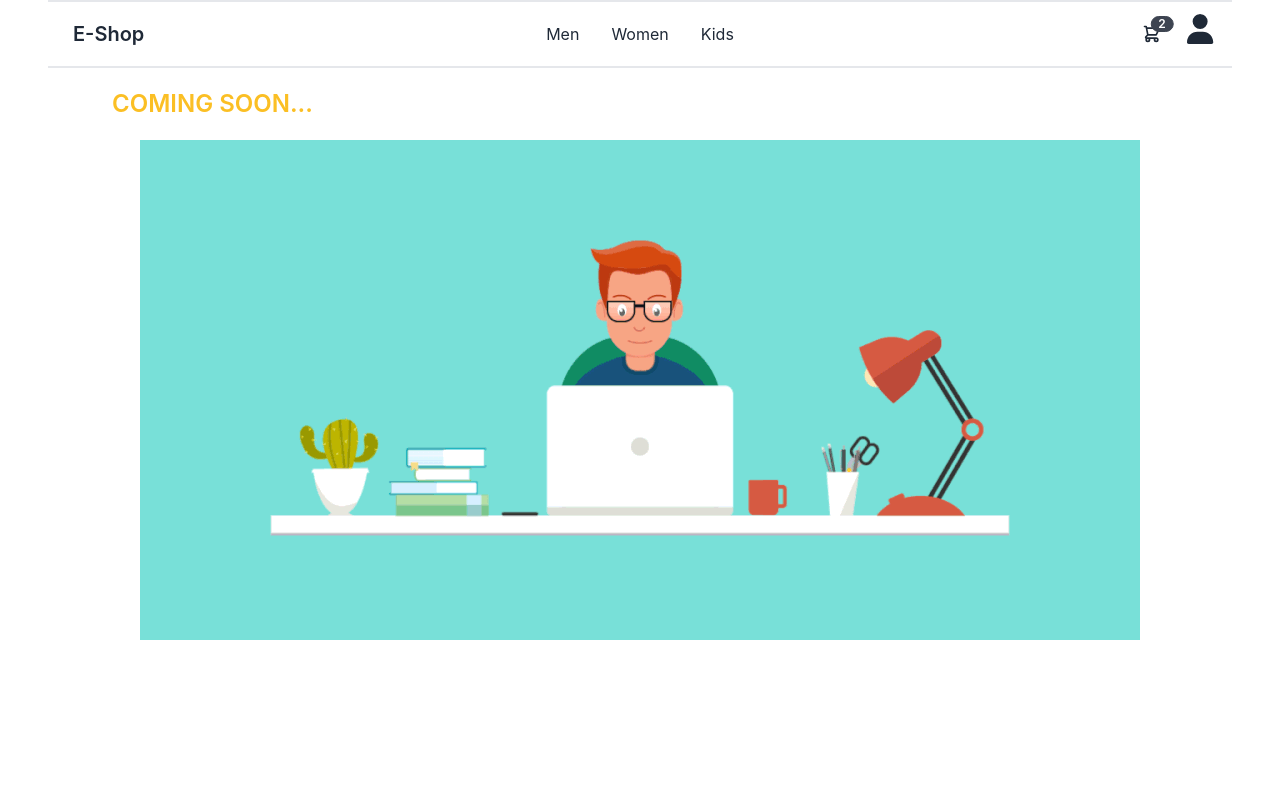
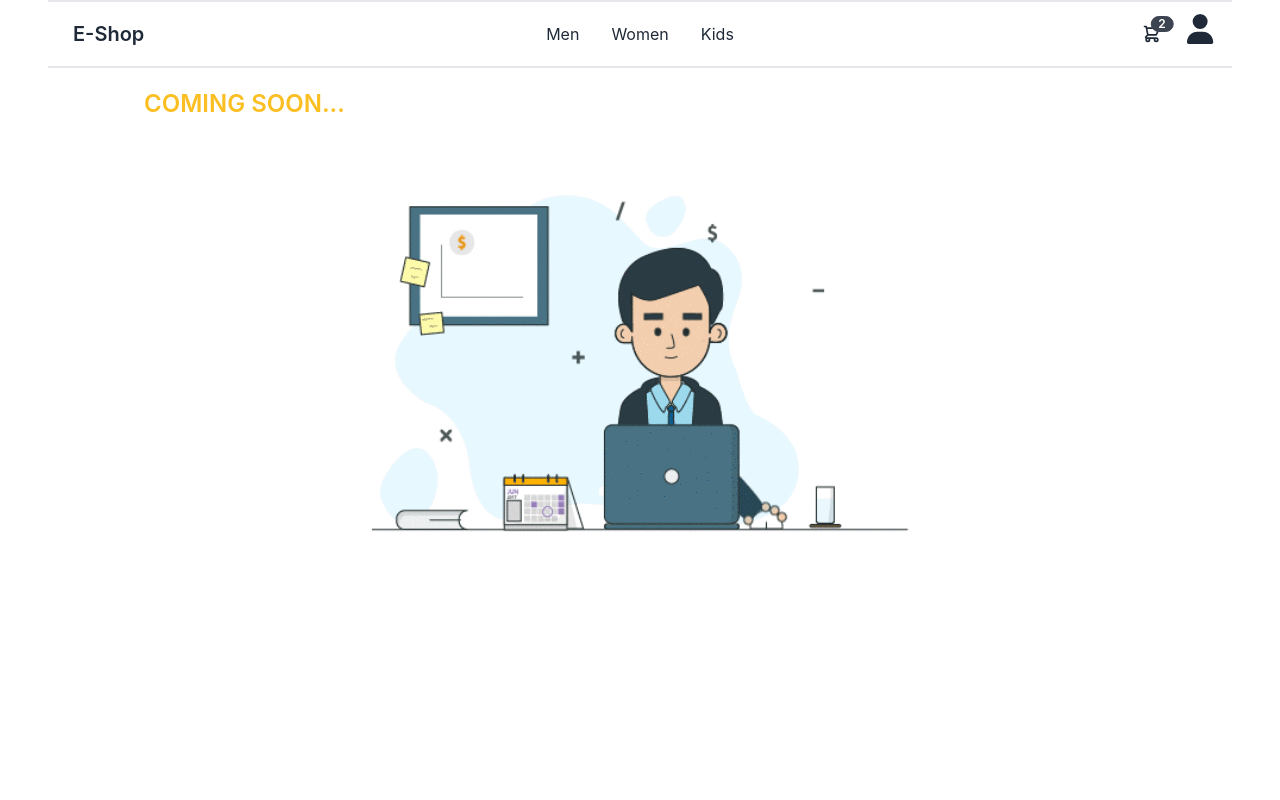
Before and after one commit to ashrafurrahman22/front-end-task, a React (Create React App) app: page /kids in a window 1280 px wide. Shown: the top 800 px of the page. Built offline with nearby package versions, Linux system fonts and the light colour scheme.

Commit message:
men-women-kids-page-updated

```diff
--- a/src/App.js
+++ b/src/App.js
@@ -2,6 +2,7 @@ import React from 'react';
 import { Route, Routes } from 'react-router-dom';
 import Error from './Pages/Error/Error';
 import Home from './Pages/HomePage/Home';
+import Kids from './Pages/Kids/Kids';
 import Login from './Pages/Login/Login';
 import Signup from './Pages/Login/Signup';
 import Men from './Pages/Men/Men';
@@ -19,7 +20,7 @@ const App = () => {
         <Route path='/' element={<Home></Home>}></Route>
         <Route path='/men' element={<Men></Men>}></Route>
         <Route path='/women' element={<Women></Women>}></Route>
-        <Route path='/kids' element={<Women></Women>}></Route>
+        <Route path='/kids' element={<Kids></Kids>}></Route>
         <Route path='/login' element={<Login></Login>}></Route>
         <Route path='/signup' element={<Signup></Signup>}></Route>
         <Route path='*' element={<Error></Error>}></Route>
--- a/src/Pages/Kids/Kids.js
+++ b/src/Pages/Kids/Kids.js
@@ -1,14 +1,13 @@
 import React from 'react';
-import gifhy from '../../assets/blogs.gif';
-
+import kidsGifhy from '../../assets/kids.gif';
 
 const Kids = () => {
     return (
         <div className='min-h-screen'>
-            <h2 className="text-2xl text-amber-400 font-semibold my-5 ml-16 uppercase">Coming Soon...</h2>
+            <h2 className="text-2xl text-amber-400 font-semibold my-5 ml-24 uppercase">Coming Soon...</h2>
             <div className='flex justify-center
             items-center'>
-                <img src={gifhy} alt="" />
+                <img src={kidsGifhy} alt="" />
             </div>
         </div>
     );
--- a/src/Pages/Men/Men.js
+++ b/src/Pages/Men/Men.js
@@ -4,7 +4,7 @@ import gifhy from '../../assets/blogs.gif';
 const Men = () => {
     return (
         <div className='min-h-screen'>
-            <h2 className="text-2xl text-amber-400 font-semibold my-5 ml-16 uppercase">Coming Soon...</h2>
+            <h2 className="text-2xl text-amber-400 font-semibold my-5 ml-24 uppercase">Coming Soon...</h2>
             <div className='flex justify-center
             items-center'>
                 <img src={gifhy} alt="" />
--- a/src/Pages/Women/Women.js
+++ b/src/Pages/Women/Women.js
@@ -1,14 +1,14 @@
 import React from 'react';
-import gifhy from '../../assets/blogs.gif';
+import women from '../../assets/women.gif';
 
 
 const Women = () => {
     return (
         <div className='min-h-screen'>
-        <h2 className="text-2xl text-amber-400 font-semibold my-5 ml-16 uppercase">Coming Soon...</h2>
+        <h2 className="text-2xl text-amber-400 font-semibold my-5 ml-24 uppercase">Coming Soon...</h2>
         <div className='flex justify-center
         items-center'>
-            <img src={gifhy} alt="" />
+            <img src={women} alt="" />
         </div>
     </div>
     );
```
Also changed, not shown: src/assets/kids.gif (added), src/assets/women.gif (added).
